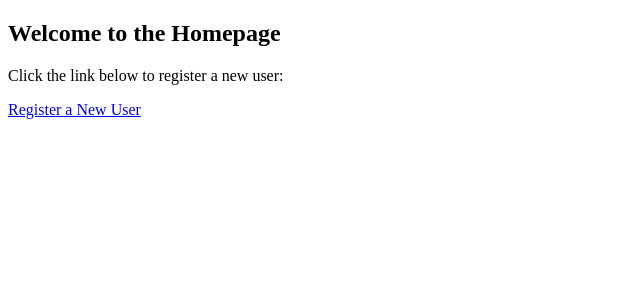
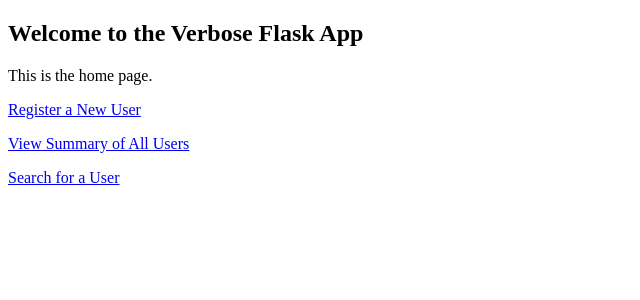
Before and after one commit to gblydenburgh/squadpower, a Flask app: page / in a window 1280 px wide. Shown: the part 98-398 px from the top of the page, without its empty margins (0-640 px from the left). Run offline with Flask 3, Linux system fonts and the light colour scheme; some libraries are stand-ins or nearby versions.

Commit message:
try to add search

```diff
--- a/app.py
+++ b/app.py
@@ -1,14 +1,18 @@
-from flask import Flask, render_template, redirect, url_for, flash, request
+from flask import Flask, render_template, redirect, url_for, flash, request, session
 from flask_wtf.csrf import CSRFProtect
-from forms import UserForm
-from models import db, User
+from forms import UserForm, SquadInputForm, DeleteForm
+from models import db, User, Squad
 
 app = Flask(__name__)
+
+# Configuration for the database and security settings
 app.config['SQLALCHEMY_DATABASE_URI'] = 'sqlite:///users.db'
 app.config['SQLALCHEMY_TRACK_MODIFICATIONS'] = False
 app.config['SECRET_KEY'] = 'supersecretkey'
 
+# Initialize CSRF protection
 csrf = CSRFProtect(app)
+# Initialize the database
 db.init_app(app)
 
 @app.route('/')
@@ -17,62 +21,191 @@ def index():
 
 @app.route('/register', methods=['GET', 'POST'])
 def register():
-    form = UserForm()
+    if 'squad_count' not in session:
+        form = UserForm()
 
-    print("Reached the /register route")
+        if form.validate_on_submit():
+            session['name'] = form.name.data
+            session['resistance'] = form.resistance.data
+            session['squad_count'] = form.squad_count.data
 
-    try:
+            print(f"User details stored: Name={session['name']}, Resistance={session['resistance']}, Squads={session['squad_count']}")
+            return redirect(url_for('register'))
+        return render_template('register.html', form=form)
+
+    else:
+        squad_count = session['squad_count']
+        form = SquadInputForm()
+
+        while len(form.squads) < squad_count:
+            form.squads.append_entry()
+
         if form.validate_on_submit():
-            print("Form validated successfully")
+            new_user = User(name=session['name'], resistance=session['resistance'])
+            db.session.add(new_user)
+            db.session.commit()
 
-            user = User.query.filter_by(name=form.name.data).first()
-            if user:
-                flash('User already exists, please choose another name.', 'danger')
-                print(f"User '{form.name.data}' already exists.")
-            else:
-                new_user = User(name=form.name.data, resistance=form.resistance.data)
-                db.session.add(new_user)
-                db.session.commit()
-                flash('User registered successfully!', 'success')
-                print(f"User '{form.name.data}' with resistance {form.resistance.data} registered.")
+            for index, squad_form in enumerate(form.squads.entries):
+                squad = Squad(power=squad_form.data['power'], user=new_user)
+                db.session.add(squad)
+                print(f"Squad {index + 1} with power {squad.power} added for user '{new_user.name}'.")
 
+            for index in range(squad_count, 4):
+                squad = Squad(power=0, user=new_user)
+                db.session.add(squad)
+                print(f"Auto-filled Squad {index + 1} with power 0 for user '{new_user.name}'.")
+
+            db.session.commit()
+            flash('User and squads registered successfully!', 'success')
+            print(f"User '{session['name']}' with resistance {session['resistance']} and squads registered successfully.")
+
+            session.clear()
             return redirect(url_for('register'))
-        else:
-            print("Form did not validate")
-            for fieldName, errorMessages in form.errors.items():
-                for err in errorMessages:
-                    flash(f"Error in {getattr(form, fieldName).label.text}: {err}", 'danger')
-                    print(f"Validation error in {fieldName}: {err}")
 
-    except Exception as e:
-        print(f"An error occurred: {e}")
-        flash(f"An unexpected error occurred: {e}", 'danger')
-
-    return render_template('register.html', form=form)
+        return render_template('register_squads.html', form=form)
 
 @app.route('/summary')
 def summary():
-    sort_by = request.args.get('sort_by', 'name')
-    sort_order = request.args.get('sort_order', 'asc')
+    delete_form = DeleteForm()
+    try:
+        sort_by = request.args.get('sort_by', 'name')
+        sort_order = request.args.get('sort_order', 'asc')
 
-    if sort_by == 'resistance':
-        if sort_order == 'asc':
-            users = User.query.order_by(User.resistance.asc()).all()
+        if sort_by == 'resistance':
+            users = User.query.order_by(User.resistance.asc() if sort_order == 'asc' else User.resistance.desc()).all()
+        elif 'squad' in sort_by:
+            # Extract the squad number and ensure it's an integer
+            squad_number = int(sort_by.replace('squad', '').strip())
+            users = (
+                User.query
+                .join(Squad)
+                .filter(Squad.id == squad_number)
+                .order_by(Squad.power.asc() if sort_order == 'asc' else Squad.power.desc())
+                .all()
+            )
         else:
-            users = User.query.order_by(User.resistance.desc()).all()
-    else:
-        if sort_order == 'asc':
-            users = User.query.order_by(User.name.asc()).all()
+            users = User.query.order_by(User.name.asc() if sort_order == 'asc' else User.name.desc()).all()
+
+        print(f"Loaded summary page with sort_by={sort_by} and sort_order={sort_order}.")
+        return render_template('summary.html', users=users, sort_by=sort_by, sort_order=sort_order, delete_form=delete_form)
+
+    except Exception as e:
+        print(f"An error occurred while generating the summary: {e}")
+        flash(f"An error occurred while generating the summary: {e}", 'danger')
+        return render_template('summary.html', users=[], sort_by=sort_by, sort_order=sort_order, delete_form=delete_form)
+
+@app.route('/delete_users', methods=['POST'])
+def delete_users():
+    try:
+        user_ids = request.form.getlist('user_ids')
+
+        if not user_ids:
+            flash('No users were selected for deletion.', 'danger')
+            return redirect(url_for('summary'))
+
+        users_to_delete = User.query.filter(User.id.in_(user_ids)).all()
+
+        for user in users_to_delete:
+            db.session.delete(user)
+            print(f"User '{user.name}' with ID {user.id} deleted.")
+
+        db.session.commit()
+        flash('Selected users deleted successfully.', 'success')
+
+    except Exception as e:
+        print(f"An error occurred while deleting users: {e}")
+        flash(f"An error occurred while deleting users: {e}", 'danger')
+
+    return redirect(url_for('summary'))
+
+@app.route('/search', methods=['GET', 'POST'])
+def search():
+    form = SearchForm()
+    try:
+        if request.method == 'POST' and form.validate_on_submit():
+            username = form.username.data
+            user = User.query.filter_by(name=username).first()
+            if user:
+                flash(f"User '{username}' found, redirecting to update page.", 'success')
+                return redirect(url_for('update_user', user_id=user.id))
+            else:
+                flash(f"User '{username}' not found.", 'danger')
+        return render_template('search.html', form=form)
+    except Exception as e:
+        flash(f"An error occurred during the search: {str(e)}", 'danger')
+        return render_template('search.html', form=form)
+
+@app.route('/update/<int:user_id>', methods=['GET', 'POST'])
+def update_user(user_id):
+    try:
+        user = User.query.get_or_404(user_id)
+        form = UserForm(obj=user)  # Populate the form with the user's existing data
+
+        if form.validate_on_submit():
+            user.name = form.name.data
+            user.resistance = form.resistance.data
+
+            # Update squad power levels
+            for i, squad_form in enumerate(form.squads.entries):
+                if i < len(user.squads):
+                    user.squads[i].power = squad_form.data['power']
+                else:
+                    # Add a new squad if more squads are added than previously existed
+                    new_squad = Squad(power=squad_form.data['power'], user=user)
+                    db.session.add(new_squad)
+
+            # Handle any reduction in the number of squads
+            for i in range(len(form.squads.entries), len(user.squads)):
+                db.session.delete(user.squads[i])
+
+            db.session.commit()
+            flash(f"User '{user.name}' updated successfully.", 'success')
+            return redirect(url_for('search'))
+
+        return render_template('update.html', form=form, user=user)
+    except Exception as e:
+        flash(f"An error occurred while updating the user: {str(e)}", 'danger')
+        return redirect(url_for('search'))
+
+@app.route('/add_squad/<int:user_id>', methods=['POST'])
+def add_squad(user_id):
+    try:
+        user = User.query.get_or_404(user_id)
+        if len(user.squads) < 4:  # Maximum of 4 squads
+            new_squad = Squad(power=0, user=user)
+            db.session.add(new_squad)
+            db.session.commit()
+            flash('Squad added successfully.', 'success')
         else:
-            users = User.query.order_by(User.name.desc()).all()
+            flash('User already has 4 squads, cannot add more.', 'danger')
+        return redirect(url_for('update_user', user_id=user.id))
+    except Exception as e:
+        flash(f"An error occurred while adding a squad: {str(e)}", 'danger')
+        return redirect(url_for('update_user', user_id=user.id))
 
-    return render_template('summary.html', users=users, sort_by=sort_by, sort_order=sort_order)
+@app.route('/remove_squad/<int:user_id>', methods=['POST'])
+def remove_squad(user_id):
+    try:
+        user = User.query.get_or_404(user_id)
+        if len(user.squads) > 1:  # Minimum of 1 squad must remain
+            squad_to_remove = user.squads[-1]
+            db.session.delete(squad_to_remove)
+            db.session.commit()
+            flash('Squad removed successfully.', 'success')
+        else:
+            flash('User must have at least 1 squad.', 'danger')
+        return redirect(url_for('update_user', user_id=user.id))
+    except Exception as e:
+        flash(f"An error occurred while removing a squad: {str(e)}", 'danger')
+        return redirect(url_for('update_user', user_id=user.id))
 
 if __name__ == '__main__':
     try:
         with app.app_context():
-            db.create_all()  # Ensure the database and tables are created
+            db.create_all()
             print("Database and tables created successfully.")
-        app.run(debug=True,host='0.0.0.0')
+
+        app.run(debug=True, host='0.0.0.0')
+        print("Application started and listening on all available IPs.")
     except Exception as e:
         print(f"Failed to start the application: {e}")
--- a/templates/index.html
+++ b/templates/index.html
@@ -1,7 +1,9 @@
 {% extends 'base.html' %}
 
 {% block content %}
-    <h2>Welcome to the Homepage</h2>
-    <p>Click the link below to register a new user:</p>
-    <a href="{{ url_for('register') }}">Register a New User</a>
+    <h2>Welcome to the Verbose Flask App</h2>
+    <p>This is the home page.</p>
+    <p><a href="{{ url_for('register') }}">Register a New User</a></p>
+    <p><a href="{{ url_for('summary') }}">View Summary of All Users</a></p>
+    <p><a href="{{ url_for('search') }}">Search for a User</a></p>
 {% endblock %}
--- a/templates/register.html
+++ b/templates/register.html
@@ -3,11 +3,13 @@
 {% block content %}
     <h2>Register User</h2>
     <form method="POST">
-        {{ form.hidden_tag() }}  <!-- CSRF token is included here -->
+        {{ form.hidden_tag() }}
         <label for="name">Name</label>
         {{ form.name(size=32) }}<br>
         <label for="resistance">Resistance</label>
         {{ form.resistance(size=32) }}<br>
+        <label for="squad_count">Number of Squads</label>
+        {{ form.squad_count() }}<br>
         <button type="submit">{{ form.submit.label }}</button>
     </form>
 {% endblock %}
```
Also changed, not shown: forms.py (+15 -9 lines), models.py (+5 -2 lines), templates/register_squads.html (added, +13 -0 lines), templates/search.html (added, +11 -0 lines), templates/summary.html (+27 -0 lines), templates/update.html (added, +26 -0 lines).
